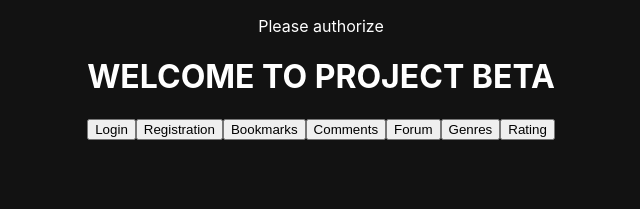
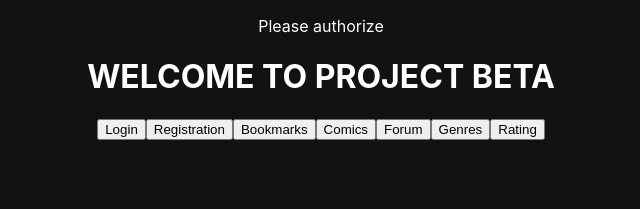
Before and after one commit to DavitT017/projectBeta, a React (Create React App) app in the folder client/: page / in a window 1280 px wide. Shown: the top 209 px of the page, without its empty margins (319-959 px from the left). Built offline with nearby package versions, Linux system fonts and the light colour scheme.

Commit message:
Why the f*ck these niggas actin' like they know us?

```diff
--- a/client/src/App.js
+++ b/client/src/App.js
@@ -27,8 +27,8 @@ function Home() {
                 <NavLink to="/bookmarks">
                     <button>Bookmarks</button>
                 </NavLink>
-                <NavLink to="/comments">
-                    <button>Comments</button>
+                <NavLink to="/comics">
+                    <button>Comics</button>
                 </NavLink>
                 <NavLink to="/forum">
                     <button>Forum</button>
@@ -77,7 +77,7 @@ function App() {
                         </ComicsContextProvider>
                     }
                 >
-                    <Route path="comments" element={<Comments />} />
+                    <Route path="comments/:comment_id" element={<Comments />} />
                 </Route>
             </Routes>
 
--- a/client/src/components/Comments/Comics.js
+++ b/client/src/components/Comments/Comics.js
@@ -1,4 +1,5 @@
 import React from "react"
+import { useParams } from "react-router-dom"
 import { useComics } from "../../context/ComicsContext"
 import { useAsyncFn } from "../../hooks/useAsync"
 import { createComment } from "../../services/comments"
@@ -6,6 +7,7 @@ import CommentForm from "./CommentForm"
 import CommentList from "./CommentList"
 
 function Comics() {
+    const { comic_id } = useParams()
     const { comics, rootComments, createLocalComment } = useComics()
     const {
         loading,
@@ -14,9 +16,7 @@ function Comics() {
     } = useAsyncFn(createComment)
 
     function onCommentCreate(message) {
-        return createCommentFn({ comic_id: comics.id, message }).then(
-            createLocalComment
-        )
+        return createCommentFn({ comic_id, message }).then(createLocalComment)
     }
 
     return (
--- a/client/src/services/makeRequest.js
+++ b/client/src/services/makeRequest.js
@@ -1,8 +1,8 @@
-import axios from "axios"
+import $api from "../http/index"
 
 export async function makeRequest(url, options) {
     try {
-        const res = await axios.get(url, options)
+        const res = await $api.get(url, options)
         return res.data
     } catch (error) {
         if (error.response && error.response.status === 404) {
```
Also changed, not shown: 2 other files (tests, documents, lock files or other folders).
